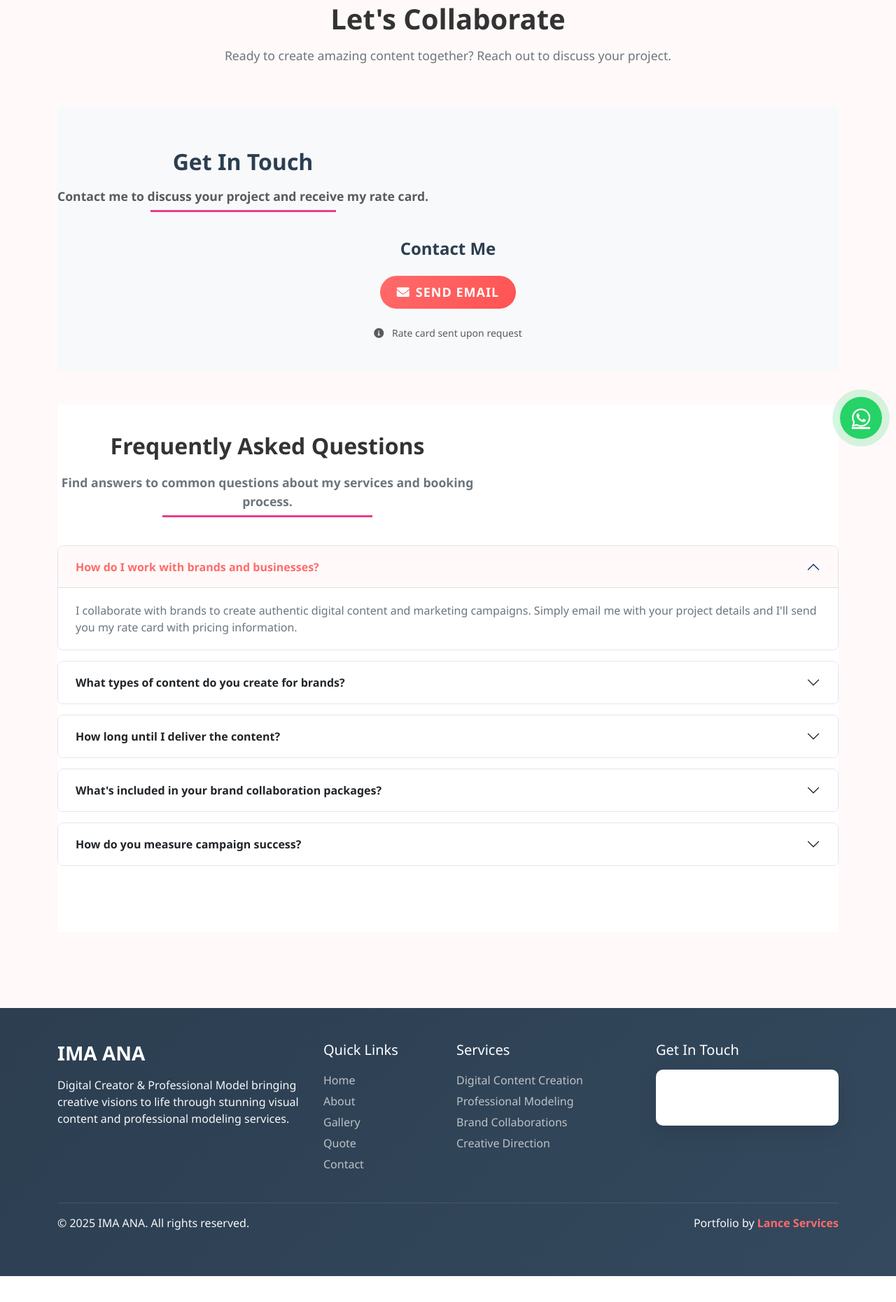
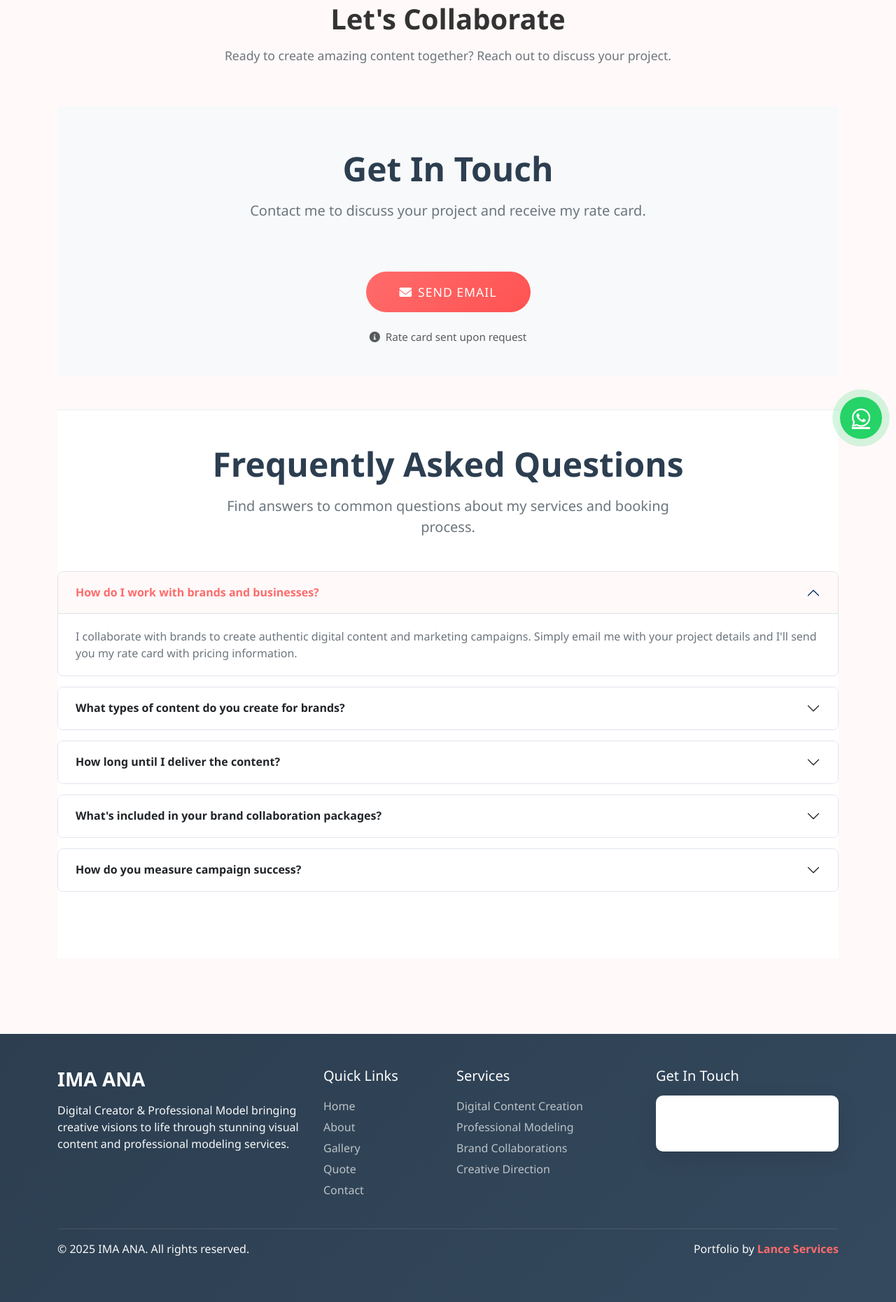
Before and after one commit to kb-diplo/Imaana-PP, a Django app: page /quote/ in a window 1280 px wide. Shown: the part 153-2013 px from the top of the page at 70% size. Before the commit the page ends 1976 px from the top, so only its background shows below. Run offline with Django 5.2, Linux system fonts and the light colour scheme; data that the repository does not hold is empty; some libraries are stand-ins or nearby versions.

Commit message:
Improve quote page styling and FAQ section

```diff
--- a/portfolio/templates/portfolio/packages.html
+++ b/portfolio/templates/portfolio/packages.html
@@ -280,23 +280,22 @@
 
         <!-- Contact Section -->
         <div class="quote-section mb-5">
-            <div class="section-title text-center mb-4">
-                <h2 class="mb-3" style="color: #2c3e50; font-size: 2rem; font-weight: 700;">Get In Touch</h2>
-                <p class="text-muted" style="font-size: 1.1rem;">Contact me to discuss your project and receive my rate card.</p>
+            <div class="text-center mb-5">
+                <h2 class="display-5 fw-bold mb-3" style="color: #2c3e50;">Get In Touch</h2>
+                <p class="lead" style="color: #6c757d; max-width: 600px; margin: 0 auto;">Contact me to discuss your project and receive my rate card.</p>
             </div>
 
             <div class="row justify-content-center">
-                <div class="col-lg-6 text-center">
-                    <div class="p-4 rounded-3" style="background-color: #f8f9fa;">
-                        <div class="email-contact mb-4">
-                            <h4 class="mb-4" style="color: #2c3e50; font-weight: 600;">Contact Me</h4>
-                            <a href="mailto:{{ site_settings.email|default:'imaana@example.com' }}" class="btn btn-primary btn-lg px-4" style="background-color: #ff6b6b; border: none; padding: 10px 25px;">
+                <div class="col-lg-6">
+                    <div class="text-center p-4">
+                        <div class="mb-4">
+                            <a href="mailto:{{ site_settings.email|default:'imaana@example.com' }}" class="btn btn-primary btn-lg px-5 py-3" style="background-color: #ff6b6b; border: none; font-weight: 500; font-size: 1.1rem;">
                                 <i class="fas fa-envelope me-2"></i>Send Email
                             </a>
                         </div>
-                        <div class="rate-card-info mt-3">
-                            <p class="text-muted mb-0">
-                                <i class="fas fa-info-circle me-2"></i>
+                        <div class="rate-card-info">
+                            <p class="text-muted mb-0" style="font-size: 0.95rem;">
+                                <i class="fas fa-info-circle me-1"></i>
                                 Rate card sent upon request
                             </p>
                         </div>
@@ -306,10 +305,10 @@
         </div>
 
         <!-- FAQ Section -->
-        <div class="faq-section" style="display: block !important; visibility: visible !important;">
-            <div class="section-title text-center">
-                <h2 style="color: #333; font-size: 2rem; font-weight: 700;">Frequently Asked Questions</h2>
-                <p style="color: #6c757d; font-size: 1.1rem;">Find answers to common questions about my services and booking process.</p>
+        <div class="faq-section mt-5 pt-5" style="display: block !important; visibility: visible !important; border-top: 1px solid #eee;">
+            <div class="text-center mb-5">
+                <h2 class="display-5 fw-bold mb-3" style="color: #2c3e50;">Frequently Asked Questions</h2>
+                <p class="lead" style="color: #6c757d; max-width: 700px; margin: 0 auto;">Find answers to common questions about my services and booking process.</p>
             </div>
 
             <div class="accordion" id="faqAccordion" style="display: block !important;">
```
